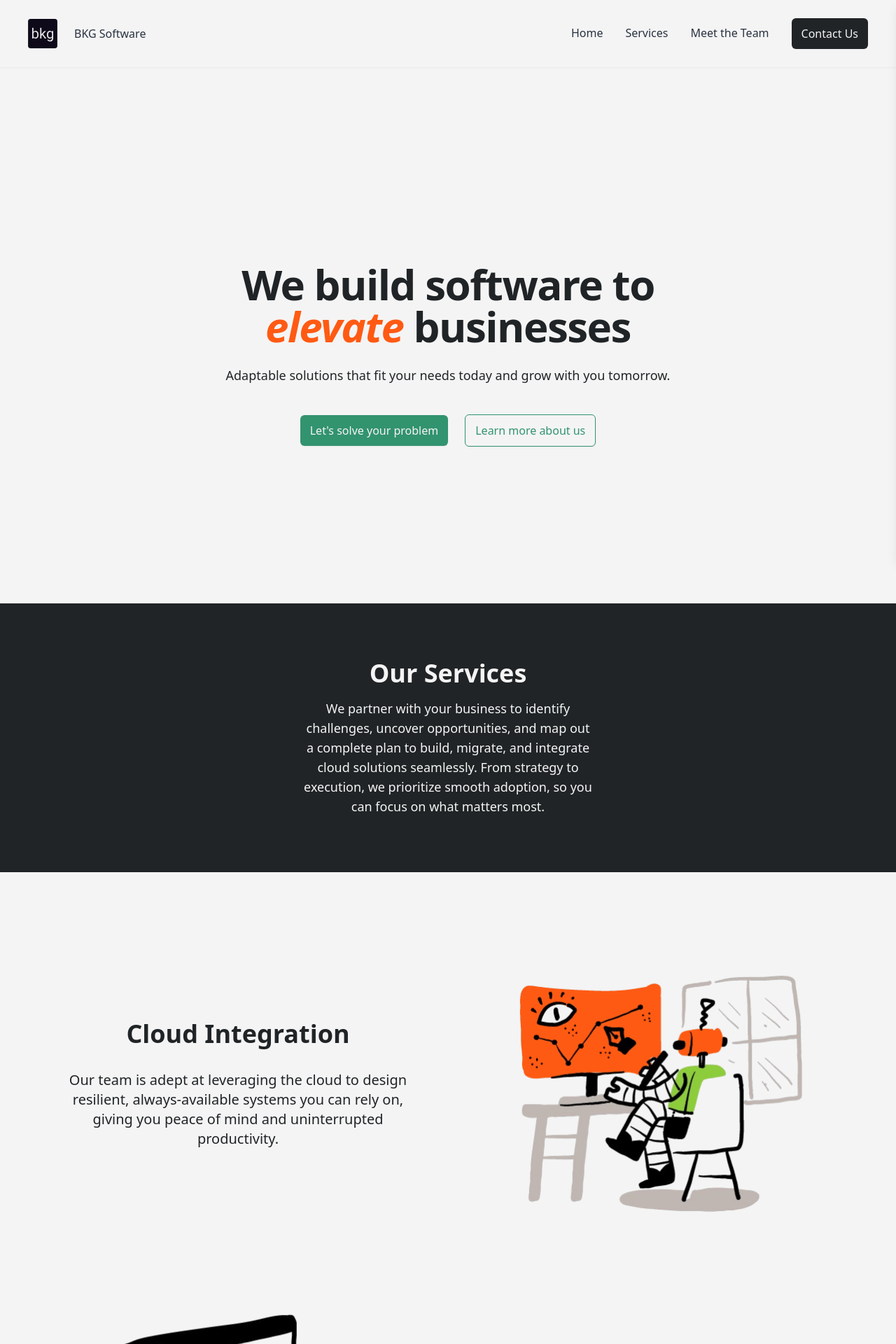
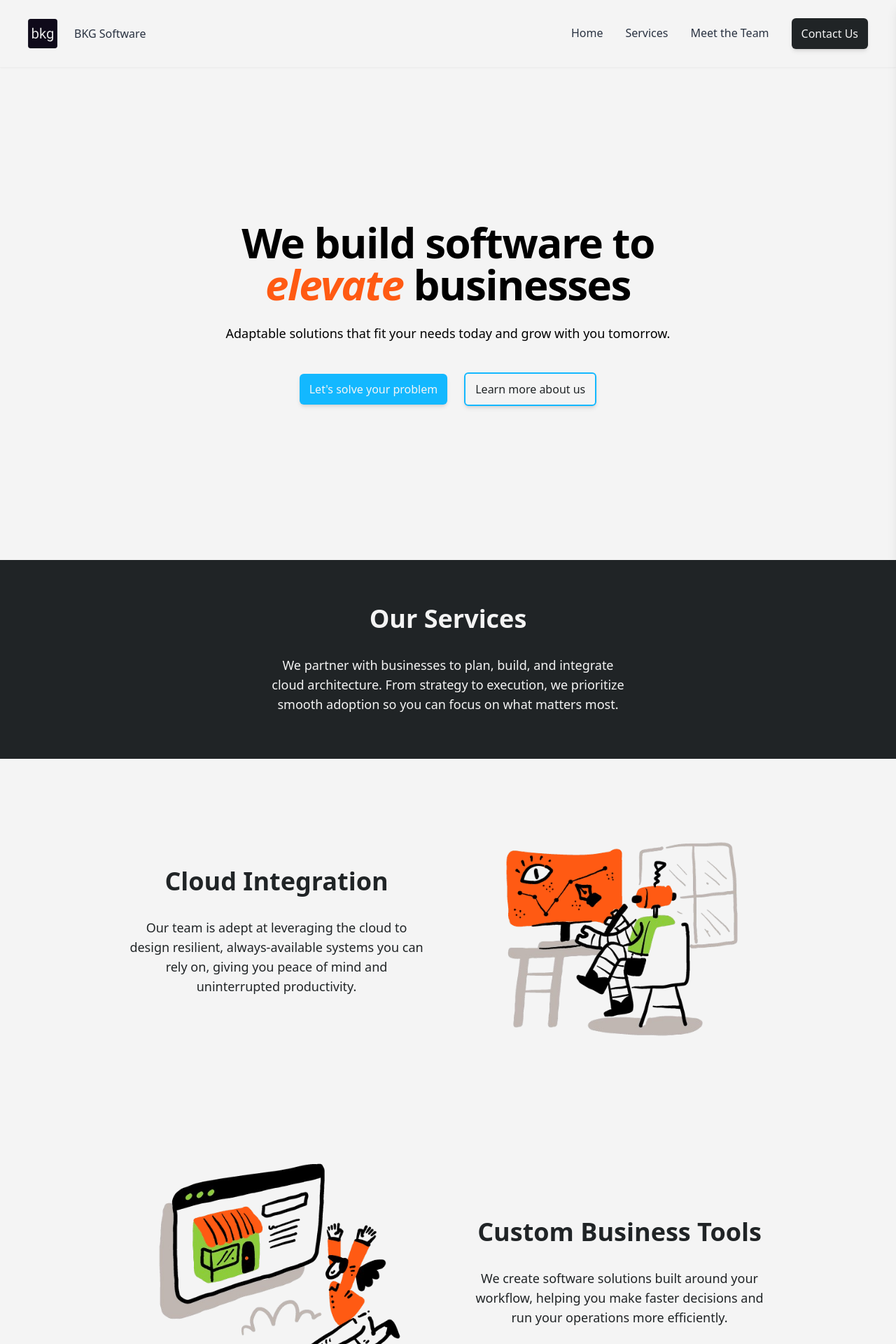
Before and after one commit to bkgsoftware/web, a React (Create React App) app: page / in a window 1280 px wide. Shown: the top 1920 px of the page at 70% size. Built offline with nearby package versions, Linux system fonts and the light colour scheme.

Commit message:
lots of homepage changes

```diff
--- a/src/components/Button.js
+++ b/src/components/Button.js
@@ -4,13 +4,13 @@ import { Link } from 'react-router-dom';
 function Button({to = "/", text = "Button", type = "basic", className = ""}) {
 
     // Base button class shared by all buttons
-    const baseClass = "rounded-md px-3.5 py-2.5 font-medium";
+    const baseClass = "rounded-md px-3.5 py-2.5 font-medium transition-all duration-150 shadow-md hover:shadow-lg focus-visible:outline focus-visible:outline-2 focus-visible:outline-offset-2 focus-visible:outline-black-600 hover:scale-105";
 
     // Dictionary of button types with predefined styles
     const buttonTypeClasses = {
         "basic": "bg-black hover:bg-dark-gray text-white",
-        "green-outline": "border-2 border-green-500 text-green-500 hover:bg-green-100",
-        "green-fill": "bg-green hover:saturate-150 transition-all duration-150 hover:shadow-md hover:scale-105 px-3.5 py-2.5 font-medium text-white shadow-sm hover:bg-black-500 focus-visible:outline focus-visible:outline-2 focus-visible:outline-offset-2 focus-visible:outline-black-600",
+        "green-outline": "border-2 border-blue text-black",
+        "green-fill": "bg-blue hover:saturate-150 text-white",
     };
 
     // Get the class for the specified button type, fallback to 'basic' if not found
--- a/src/components/FeatureSection.js
+++ b/src/components/FeatureSection.js
@@ -1,19 +1,38 @@
-const FeatureSection = ({ title, description, imageSrc, reverse = false }) => (
-    <section className="pt-16 lg:pt-20 bg-white">
-      <div className="container mx-auto px-4 max-w-6xl">
-        <div className="grid gap-10 lg:gap-20 lg:grid-cols-2 content-center">
-          <div className={`flex flex-col justify-center ${reverse ? 'lg:order-2' : 'lg:order-1'}`}>
+
+const TextSection = ({ title, description }) => (
+  <div className="flex items-center justify-center w-full md:w-1/2">
+    <div className="flex flex-col justify-center items-center p-8">
     <h2 className="text-center text-3xl lg:text-4xl font-bold mb-8 text-black">
       {title}
     </h2>
-            <p className="text-center text-lg lg:text-xl text-black">
+    <p className="text-center text-black text-md lg:text-lg">
       {description}
     </p>
     </div>
-          <div className={`mb-4 lg:mb-0 max-w-[275px] mx-auto lg:max-w-full ${reverse ? 'lg:order-1' : 'lg:order-2'}`}>
-            <img src={imageSrc} alt={title} className="w-full h-auto object-cover" />
   </div>
+);
+
+const ImageSection = ({ imageSrc }) => (
+  <div className="flex items-center justify-center md:w-1/2">
+    <img src={imageSrc} alt="stylistic graphic" className="px-8"/>
   </div>
+);
+
+const FeatureSection = ({ title, description, imageSrc, reverse = false }) => (
+    <section className="flex justify-center items-center py-16 ml-auto mr-auto px-[25px] sm:px-[50px] md:px-[100px] lg:px-[150px]">
+        <div className="flex flex-col md:flex-row items-center justify-center max-w-[1200px]">
+          {!reverse ? (
+            <>
+              <TextSection title={title} description={description}/>
+              <ImageSection imageSrc={imageSrc}/>
+            </>
+          )
+          : (
+            <>
+              <ImageSection imageSrc={imageSrc}/>
+              <TextSection title={title} description={description}/>
+              </>
+          )}
         </div>
     </section>
   );
--- a/src/components/FooterBar.js
+++ b/src/components/FooterBar.js
@@ -17,7 +17,7 @@ const FooterBar = () => {
     const currentYear = new Date().getFullYear();
 
     return (
-        <footer className="bg-black text-white drop-shadow-2xl">
+        <footer className="bg-black text-white">
 
             {showHtml ? <QuickContact/> : ''}
             <div className="max-w-7xl mx-auto px-4 py-12 grid grid-cols-1 md:grid-cols-2 lg:grid-cols-4 gap-8">
--- a/src/components/Header.js
+++ b/src/components/Header.js
@@ -1,31 +1,10 @@
 import React, { useState, useEffect } from "react";
-// import { useLocation } from "react-router-dom";
 import Logo from "./Logo";
 import NavLinks from "./NavLinks";
 import Button from "./Button";
 import HamburgerMenuIcon from "./HamburgerMenuIcon/HamburgerMenuIcon";
 import SideBar from "./SideBar";
 
-// // Desktop nav link component
-// const NavLink = ({
-//                    to,
-//                    children,
-//                    isActive = false,
-//                    className = ""
-//                  }) => {
-//   return (
-//       <Link
-//           to={to}
-//           className={`transition-all duration-350 hover:scale-110 border-2 py-1 px-2 rounded-md hover:shadow-md ${
-//               isActive
-//                   ? 'border-orange shadow-md scale-110'
-//                   : 'border-white hover:border-orange'
-//           } ${className}`}
-//       >
-//         {children}
-//       </Link>
-//   );
-// };
 
 const Header = () => {
   const [isSidebarOpen, setIsSidebarOpen] = useState(false);
@@ -51,15 +30,9 @@ const Header = () => {
       };
   }, [isSidebarOpen]);
 
-  // const isActivePath = (path) => {
-  //   if (path === '/') {
-  //     return location.pathname === '/';
-  //   }
-  //   return location.pathname.startsWith(path);
-  // };
-
   return (
-      <header className="bg-white text-dark-gray flex items-center justify-between p-4 px-10 h-24 z-0 shadow-sm">
+      <header className="text-dark-gray flex justify-center p-4 px-10 h-24 z-0 shadow-sm">
+        <div className="flex items-center justify-between w-full max-w-[1800px]">
           <div className="flex items-center gap-6">
             <Logo width={42} height={42} />
             BKG Software
@@ -72,6 +45,7 @@ const Header = () => {
             <HamburgerMenuIcon isOpen={isSidebarOpen} />
           </button>
           <SideBar isOpen={isSidebarOpen}/>
+        </div>
       </header>
   );
 };
--- a/src/components/Hero.js
+++ b/src/components/Hero.js
@@ -1,39 +1,32 @@
+import Button from "./Button";
 import CTAButton from "./CtaButton";
 import OutlinedButton from "./OutlinedButton";
 
 const Hero = () => {
     return (
-        <div className="px-6 pt-14 lg:px-8 bg-white text-black">
-            <div
-            aria-hidden="true"
-            className="absolute inset-x-0 -top-40 -z-10 transform-gpu overflow-hidden blur-3xl sm:-top-80"
-            >
-            </div>
-            <div className="mx-auto max-w-2xl py-32 sm:py-48 lg:py-56">
-            <div className="text-center    ">
-                <h1 className="text-balance text-6xl font-bold tracking-tight  text-gray-900 sm:text-6xl">
+        <div className="flex items-center justify-center min-h-[calc(100vh-6rem)] ml-auto mr-auto px-[25px] sm:px-[50px] md:px-[100px] lg:px-[150px]">
+            {/* <div className="mx-auto max-w-2xl py-32 sm:py-48 lg:py-56"> */}
+            <div className="text-center max-w-2xl">
+                <h1 className="text-balance text-6xl font-bold tracking-tight  text-gray-900 sm:text-6xl" style={{ fontSize: 'clamp(2.5rem, 6vw, 3.75rem)' }}>
                 We build software to <span className="text-orange italic">elevate</span> businesses
                 </h1>
                 <p className="mt-6 text-lg leading-8 text-gray-600">
                 Adaptable solutions that fit your needs today and grow with you tomorrow.
                 </p>
                 <div className="mt-10 flex items-center justify-center gap-x-6">
-                    <CTAButton
+                    {/* <CTAButton
                         to="contact"
                         text="Let's solve your problem"
                         />
                     <OutlinedButton
                         to="services"
                         text="Learn more about us"
-                    />
+                    /> */}
+                    <Button to="/contact" text="Let's solve your problem" type="green-fill" />
+                    <Button to="/services" text="Learn more about us" type="green-outline" />
                 </div>
             </div>
-            </div>
-            <div
-            aria-hidden="true"
-            className="absolute inset-x-0 top-[calc(100%-13rem)] -z-10 transform-gpu overflow-hidden blur-3xl sm:top-[calc(100%-30rem)]"
-            >
-            </div>
+            {/* </div> */}
         </div>
     );
   };
--- a/src/components/TitleSection.js
+++ b/src/components/TitleSection.js
@@ -1,18 +1,10 @@
 const TitleSection = ({ title, description }) => (
-  <div className="text-center py-20 text-white bg-black">
-    <div className="grid grid-cols-1 md:grid-cols-3 gap-4">
-
-      <div className="hidden md:block"></div>
-
-      <div className="col-span-1">
-        <h2 className="text-4xl font-bold mb-4">{title}</h2>
-        <p className="text-lg text-gray-600">{description}</p>
+  <section className="flex justify-center items-center text-white bg-black py-16 ml-auto mr-auto px-[25px] sm:px-[50px] md:px-[100px] lg:px-[150px]">
+    <div className="flex flex-col items-center justify-center text-balance text-center max-w-2xl gap-y-8">
+      <h2 className="text-3xl lg:text-4xl font-bold">{title}</h2>
+      <p className="text-md lg:text-lg">{description}</p>
       </div>
-
-      <div className="hidden md:block"></div>
-
-    </div>
-  </div>
+  </section>
 );
 
 export default TitleSection;
--- a/src/index.js
+++ b/src/index.js
@@ -14,4 +14,4 @@ root.render(
 // If you want to start measuring performance in your app, pass a function
 // to log results (for example: reportWebVitals(console.log))
 // or send to an analytics endpoint. Learn more: https://bit.ly/CRA-vitals
-reportWebVitals();
+// reportWebVitals();
--- a/src/pages/HomePage.js
+++ b/src/pages/HomePage.js
@@ -4,7 +4,7 @@ import FeatureSection from '../components/FeatureSection';
 import FeatureSectionImage1 from '../assets/featuresection1.png';
 import FeatureSectionImage2 from '../assets/featuresection2.png';
 
-const titleDescription = "We partner with your business to identify challenges, uncover opportunities, and map out a complete plan to build, migrate, and integrate cloud solutions seamlessly. From strategy to execution, we prioritize smooth adoption, so you can focus on what matters most."
+const titleDescription = "We partner with businesses to plan, build, and integrate cloud architecture. From strategy to execution, we prioritize smooth adoption so you can focus on what matters most."
 const featureDesciption1 = "Our team is adept at leveraging the cloud to design resilient, always-available systems you can rely on, giving you peace of mind and uninterrupted productivity."
 const featureDesciption2 = "We create software solutions built around your workflow, helping you make faster decisions and run your operations more efficiently."
 const featureDesciption3 = "Our web solutions blend sleek design and familiar interfaces with the usability of your favorite apps—designed specifically to enhance your business operations."
--- a/tailwind.config.js
+++ b/tailwind.config.js
@@ -10,6 +10,7 @@ module.exports = {
       'tertiary': '#334155',
       'dark-blue': '#3D5A80',
       'light-blue': '#98C1D9',
+      'blue': '#13b8ff',
       'light-gray': '#E0FBFC',
       'dark-gray': '#293241',
       'red-orange': '#EE6C4D',
@@ -18,7 +19,9 @@ module.exports = {
       'black': '#202426',
       'orange': '#ff5a13',
       'success' : '#4BB543',
-      'green': '#32936f',
+      // 'green': '#32936f',
+      'green': '#71ff13', // triadic green to our orange
+      'dark-green': '#58bf0e',
       'transparent': '#00000000',
     },
     extend: {},
```
Also changed, not shown: src/components/QuickContact.js (+97 -89 lines). Lines whose indentation alone changed are shown as unchanged.
